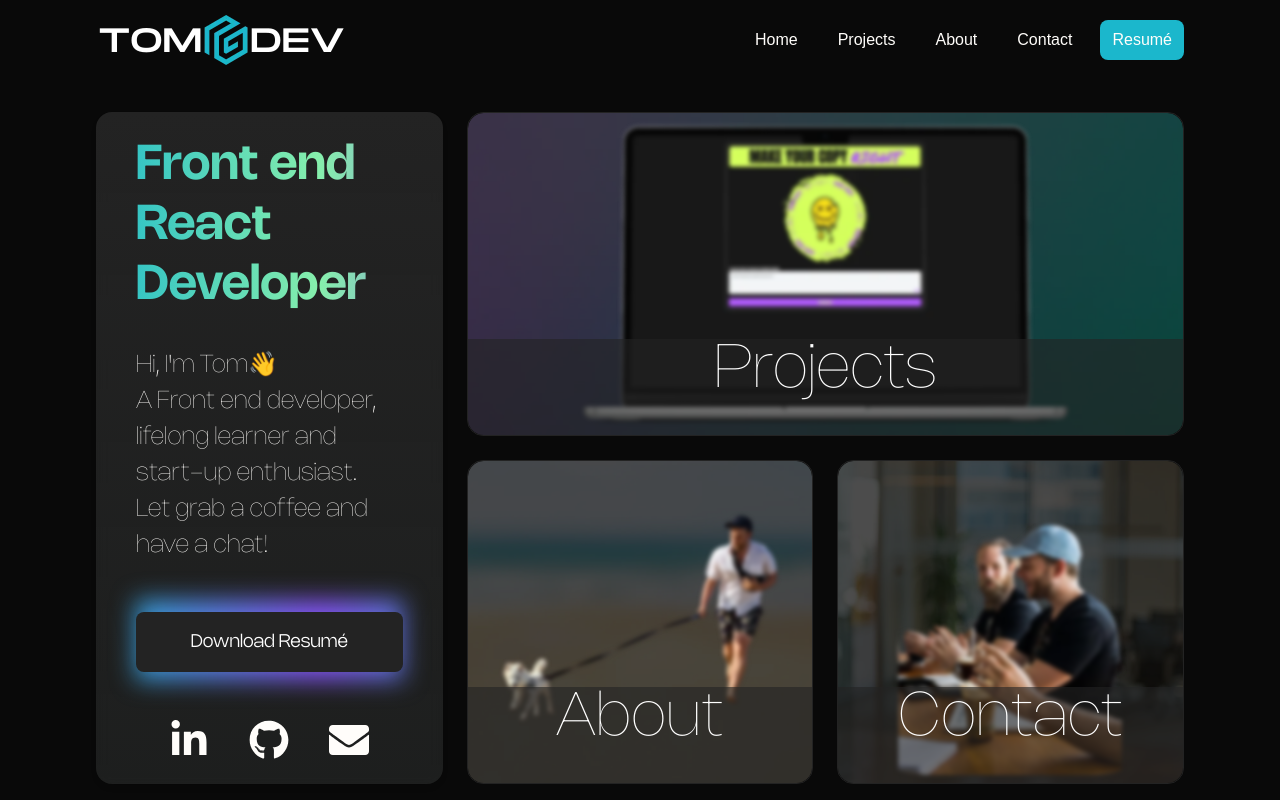
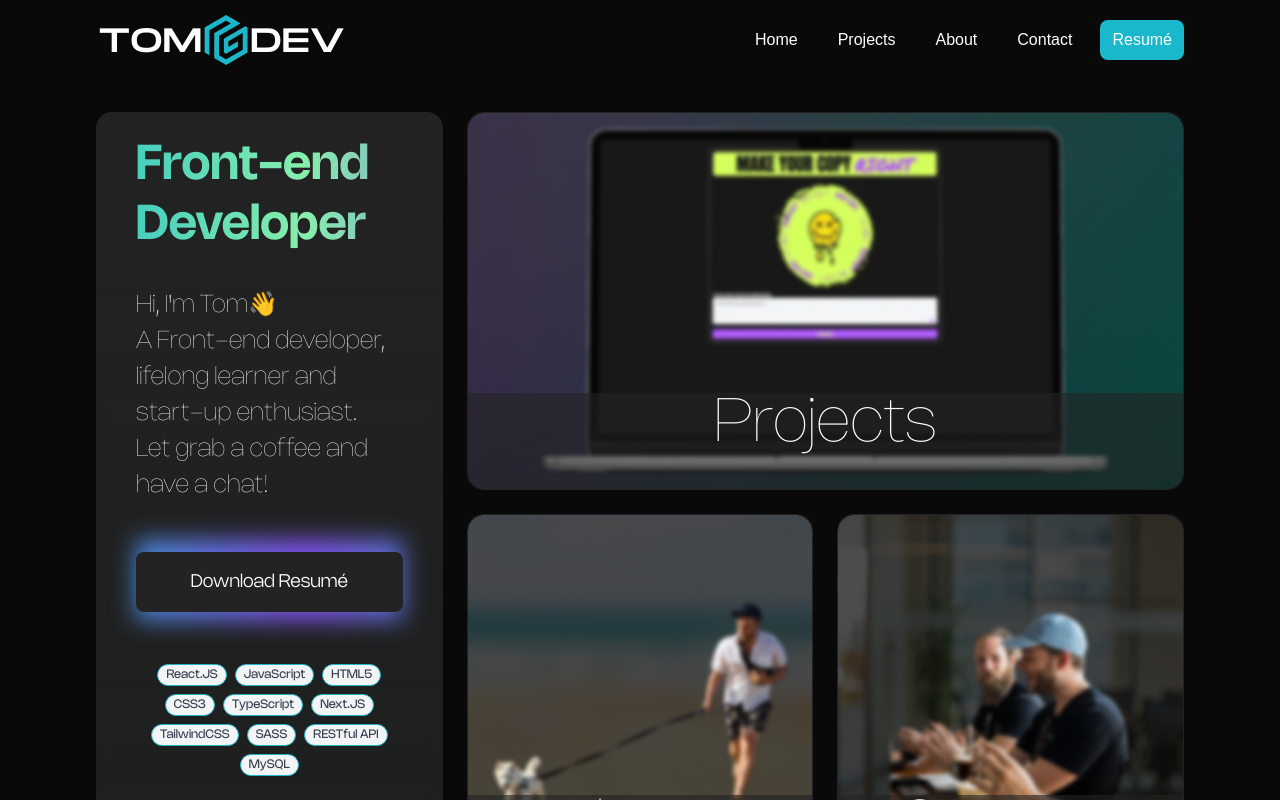
Before and after one commit to TomGegs/My-Portfolio, a React (Vite) app: page / in a window 1280 px wide. Shown: the top 800 px of the page. Built offline with nearby package versions, Linux system fonts and the light colour scheme; a web font is replaced by a local one.

Commit message:
Updated Resume and included tech info Chips

```diff
--- a/src/components/buttons/EmailIconButton.jsx
+++ b/src/components/buttons/EmailIconButton.jsx
@@ -7,7 +7,7 @@ function EmailIconButton({ pulse }) {
             className="relative flex max-h-[40px] justify-self-end"
             onClick={() => {
                 const emailSubject =
-                    'Meeting with Tom Geoghegan - React Developer';
+                    'Meeting with Tom Geoghegan - Front-end Developer';
                 const emailBody = "Hi Tom, Let's grab a coffee!";
                 const mailToLink = `mailto:tomgegs@outlook.com?subject=${encodeURIComponent(
                     emailSubject
--- a/src/components/chips/Chips.jsx
+++ b/src/components/chips/Chips.jsx
@@ -1,6 +1,6 @@
 function Chips({ label }) {
     return (
-        <div className="m-1 flex items-center justify-center rounded-full border border-primary bg-gray-100 px-2 py-1 font-medium text-gray-700 ">
+        <div className="m-1 flex w-fit cursor-default select-none items-center justify-center rounded-full border border-primary bg-gray-100 px-2 py-1 font-medium text-gray-700 ">
             <div className="max-w-full flex-initial text-xs font-normal leading-none">
                 {label}
             </div>
--- a/src/components/navbar/Navbar.jsx
+++ b/src/components/navbar/Navbar.jsx
@@ -130,7 +130,7 @@ function NavBar() {
                                 Tom Geoghegan
                             </p>
                             <p className="font-encode text-sm font-thin text-[#FFFDFA]">
-                                Frontend developer
+                                Front-end developer
                             </p>
                             <p className="font-encode text-sm font-thin text-[#FFFDFA]">
                                 tomgegs@outlook.com
--- a/src/pages/1.hero/Hero.jsx
+++ /dev/null
@@ -1,59 +0,0 @@
-import { motion } from 'framer-motion';
-
-import ButtonDownloadHandler from '../../components/buttons/ButtonDownloadHandler';
-import SocialButtons from '../../components/buttons/SocialLinks';
-
-function Hero() {
-    return (
-        <motion.section
-            initial={{ opacity: 0 }}
-            animate={{ opacity: 1 }}
-            transition={{
-                ease: 'easeOut',
-                duration: 1,
-                delay: 0,
-                when: 'beforeChildren',
-                staggerChildren: 0.5,
-            }}
-            viewport={{ once: true }}
-            id="hero"
-            className="animate__fadeIn mx-auto mt-12 flex h-[75vh] min-h-[660px] w-full flex-col justify-center px-10 [animation-delay:1.3s] lg:min-h-[80vh] lg:px-24"
-        >
-            {/* Background blur */}
-            <div className="  animate__fadeIn absolute -z-10 -mx-10 h-[75%] w-[80dvw] rounded-3xl bg-gradient-to-b from-primary/25 via-secondary/40 to-altSecond/50  blur-[140px] lg:opacity-60 lg:blur-[180px] " />
-
-            <div className="mx-auto flex w-full flex-col justify-center pt-12 text-center ">
-                {/* Title and sub-title */}
-                <h1 className="block animate-gradient bg-gradient-to-r from-primary via-green-300 to-[#8553F4] bg-clip-text font-encode text-[2.5rem] font-semibold leading-tight text-transparent lg:text-[3.5rem] 2xl:text-[5.5rem]">
-                    Front end React Developer <br />
-                </h1>
-                <p className="mt-3 font-encode font-thin leading-normal text-[#FFFDFA] lg:mt-8 xl:text-[1.5rem]">
-                    Hi, I&apos;m Tom
-                    <span className="inline-flex animate-wave">👋</span>
-                    <br /> A Front end developer, life-long learner and start-up
-                    enthusiast. <br className="hidden lg:block" /> Let grab a
-                    coffee and have a chat!
-                </p>
-                <div className="relative mx-auto my-3 flex justify-center lg:my-10">
-                    <div className="absolute bottom-0 left-0 h-14 w-[100%] animate-gradient bg-gradient-to-r from-primary via-altSecond to-secondary blur-md lg:h-20" />
-                    <ButtonDownloadHandler
-                        label="Download Resumé"
-                        fileName="Tom_Geoghegan_Resume_Front_End_Developer.pdf"
-                        filePath="./files/Tom_Geoghegan_Resume_Front_End_Developer.pdf"
-                        styling="delay-50 relative my-2 flex w-[100%] transform cursor-pointer justify-center rounded-lg bg-bgPrimary px-[16px] py-3 text-center font-encode text-[0.8rem] font-light text-white transition-all hover:border-altSecond hover:bg-altSecond hover:text-white focus:outline-none active:translate-y-0.5 active:scale-[98%] lg:px-8 lg:py-4 lg:text-lg"
-                    />
-
-                    {/* <Link to="projects">
-                        <ButtonAlt label="View Projects" noNewTab />
-                    </Link> */}
-                </div>
-
-                <div className="flex place-self-center">
-                    <SocialButtons size={40} pulse="hidden" />
-                </div>
-            </div>
-        </motion.section>
-    );
-}
-
-export default Hero;
--- a/src/pages/2.about/Career.jsx
+++ b/src/pages/2.about/Career.jsx
@@ -4,7 +4,7 @@ function Career() {
     const careerData = [
         {
             sectionTitle: 'Career (so far!)',
-            position: 'React Developer ',
+            position: 'Front-end Developer ',
             employer: 'Student/Freelance',
             id: 'react-developer',
         },
--- a/src/pages/2.about/work/Timeline.jsx
+++ b/src/pages/2.about/work/Timeline.jsx
@@ -6,30 +6,30 @@ function Timeline() {
     const careerData = [
         {
             sectionTitle: 'Career',
-            position: 'React Developer ',
-            employeer: 'Freelance',
+            position: 'Front-end Developer ',
+            employer: 'Freelance',
         },
         {
             position: '(Acting) Director Transformation Delivery Office',
-            employeer: 'Public Trustee of Queensland',
+            employer: 'Public Trustee of Queensland',
         },
         {
             position: 'Continuous Improvement (CI) Delivery Lead ',
-            employeer: 'Public Trustee of Queensland',
+            employer: 'Public Trustee of Queensland',
         },
         {
             position: 'Digital Analyst',
-            employeer: 'Public Trustee of Queensland',
+            employer: 'Public Trustee of Queensland',
         },
         {
             position: 'Business Analyst',
-            employeer: 'C.P.L. - Choice, Passion, Life',
+            employer: 'C.P.L. - Choice, Passion, Life',
             description:
                 'User research, process mapping, and requirements gathering',
         },
         {
             position: 'Business Growth Manager',
-            employeer: 'ShareStory',
+            employer: 'ShareStory',
         },
     ];
 
@@ -37,17 +37,17 @@ function Timeline() {
         {
             sectionTitle: 'Ventures',
             position: 'Co-Founder',
-            employeer: 'TOKN ',
+            employer: 'TOKN ',
             description:
                 'Startup to connect the community with XR and Web3 opportunities',
         },
         {
             position: 'Co-Founder',
-            employeer: 'Right Click Gaming',
+            employer: 'Right Click Gaming',
         },
         {
             position: 'Event Host',
-            employeer: 'RoboWars Australia',
+            employer: 'RoboWars Australia',
         },
     ];
 
@@ -55,24 +55,24 @@ function Timeline() {
         <div className="relative flex h-full w-full flex-col">
             {/* 2023 */}
             <div className={timelineStyle}>
-                {careerData.map((career, i) => (
+                {careerData.map((career) => (
                     <TimelineEvents
                         key={career.position}
                         sectionTitle={career.sectionTitle}
                         position={career.position}
-                        employeer={career.employeer}
+                        employer={career.employer}
                         description={career.description}
                     />
                 ))}
             </div>
             {/* Projects */}
             <div className={timelineStyle}>
-                {venturesData.map((venture, i) => (
+                {venturesData.map((venture) => (
                     <TimelineEvents
                         key={venture.key}
                         sectionTitle={venture.sectionTitle}
                         position={venture.position}
-                        employeer={venture.employeer}
+                        employer={venture.employer}
                         description={venture.description}
                     />
                 ))}
--- a/src/pages/3.projects/Tech.jsx
+++ b/src/pages/3.projects/Tech.jsx
@@ -17,23 +17,26 @@ function Tech() {
     ];
 
     return (
-        <div className="flex w-full flex-col rounded-2xl border-bgPrimary bg-gradient-to-b from-bgPrimary to-[#d7e4e0]/10 p-10 font-encode text-white shadow-md backdrop-blur">
+        <div className="flex w-full flex-col rounded-2xl border-bgPrimary bg-gradient-to-b from-bgPrimary to-[#d7e4e0]/10 p-6 font-encode text-white shadow-md backdrop-blur lg:p-10">
             {techIconIndex ? (
-                <ul className="grid grid-cols-3 gap-10 lg:grid-cols-4 lg:flex-wrap lg:gap-12">
+                <div className="grid grid-cols-3 gap-10 lg:grid-cols-4 lg:flex-wrap lg:gap-12">
                     {techIconIndex.map((icon) => (
-                        <li key={icon.label} className="flex flex-col">
+                        <div
+                            key={icon.label}
+                            className="flex h-full w-full flex-col items-center justify-center gap-y-1 text-center"
+                        >
                             <img
                                 src={images[icon.image]}
                                 alt={`${icon.label} icon`}
                                 key={icon.image}
-                                className="mx-auto aspect-square max-h-[30px] object-contain xl:max-h-[45px]"
+                                className="mx-auto aspect-square max-h-[30px] object-contain transition-all hover:scale-105 xl:max-h-[45px]"
                             />
-                            <p className="mt-2 h-full w-full justify-center text-center align-middle text-xs font-thin lg:flex lg:text-sm">
+                            <p className="mt-2 flex h-full w-fit text-xs font-thin lg:flex lg:text-sm">
                                 {icon.label}
                             </p>
-                        </li>
+                        </div>
                     ))}
-                </ul>
+                </div>
             ) : null}
         </div>
     );
--- a/src/pages/home/HeroCard.jsx
+++ b/src/pages/home/HeroCard.jsx
@@ -1,18 +1,33 @@
 import ButtonDownloadHandler from '../../components/buttons/ButtonDownloadHandler';
 import SocialButtons from '../../components/buttons/SocialLinks';
+import Chips from '../../components/chips/Chips';
 
 function HeroCard() {
+    const mainTech = [
+        'React.JS',
+        'JavaScript',
+        'HTML5',
+        'CSS3',
+        'TypeScript',
+        'Next.JS',
+        'TailwindCSS',
+        'SASS',
+        'RESTful API',
+        'MySQL',
+    ];
+
     return (
         <div className="mx-auto flex h-full w-full flex-col justify-center rounded-2xl border-bgPrimary bg-gradient-to-b from-bgPrimary to-[#d7e4e0]/10 px-10 py-6 shadow-md backdrop-blur lg:col-span-2 lg:row-span-2 ">
+            {/* Content Wrapper */}
             {/* Title */}
             <h1 className="block animate-gradient overflow-visible bg-gradient-to-r from-primary via-green-300 to-[#8553F4] bg-clip-text text-[2rem] font-semibold leading-tight text-transparent md:text-[1rem] lg:text-[2rem] xl:text-[3rem] 2xl:text-[3.5rem] min-[1920px]:text-[5rem]">
-                Front end React Developer <br />
+                Front-end Developer <br />
             </h1>
             {/* Introduction blurb */}
             <p className="mt-3 font-Nohemi font-thin leading-normal text-[#FFFDFA] lg:mt-8 xl:text-[1.5rem]">
                 Hi, I&apos;m Tom
                 <span className="inline-flex animate-wave">👋</span>
-                <br /> A Front end developer, lifelong learner and start-up
+                <br /> A Front-end developer, lifelong learner and start-up
                 enthusiast. <br className="hidden lg:block" /> Let grab a coffee
                 and have a chat!
             </p>
@@ -28,8 +43,13 @@ function HeroCard() {
                     styling="delay-50 relative my-2 flex w-[100%] transform cursor-pointer justify-center font-Nohemi rounded-lg bg-bgPrimary px-[16px] py-3 text-center text-[0.8rem]  xl:text-lg font-light text-white transition-all hover:border-altSecond hover:bg-altSecond hover:text-white focus:outline-none active:translate-y-0.5 active:scale-[98%] lg:px-8 lg:py-4 "
                 />
             </div>
+            <div className="mb-12 flex flex-row flex-wrap justify-center">
+                {mainTech.map((tech, index) => (
+                    <Chips key={tech.id || index} label={tech} />
+                ))}
+            </div>
             {/* Social / Contact buttons */}
-            <div className="flex place-self-center">
+            <div className="flex place-self-center ">
                 <SocialButtons size={40} pulse="hidden" />
             </div>
         </div>
```
Also changed, not shown: 1 other file (tests, documents, lock files or other folders).
